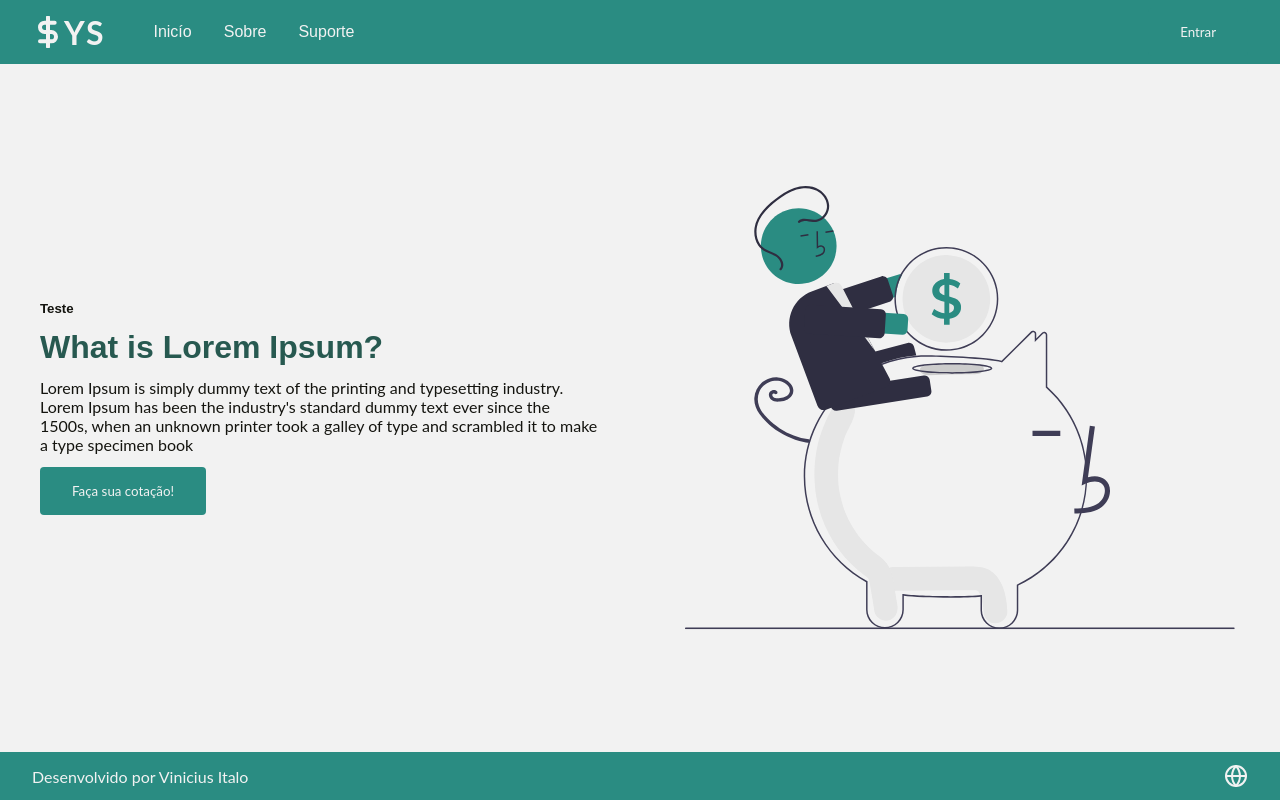
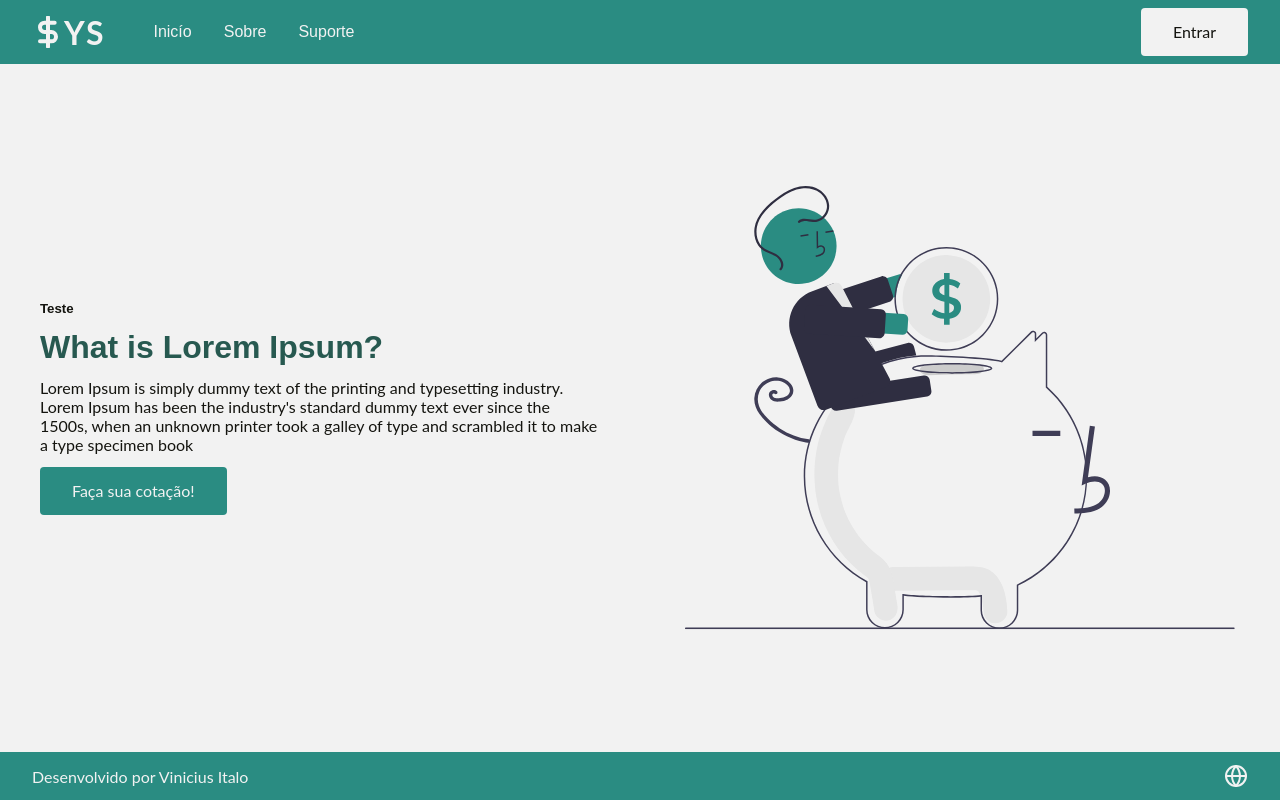
Before and after one commit to viniciusidacruz/SYS_Finance, a Next.js app: page / in a window 1280 px wide. Built offline with nearby package versions, Linux system fonts and the light colour scheme.

Commit message:
feat: finish component button

```diff
--- a/src/components/Button/index.tsx
+++ b/src/components/Button/index.tsx
@@ -2,9 +2,16 @@ import { IContentButtonProps } from "./types";
 
 import styles from "./styles.module.scss";
 
-export function ButtonComponent({ title, icon, ...rest }: IContentButtonProps) {
+export function ButtonComponent({
+  title,
+  icon,
+  color,
+  ...rest
+}: IContentButtonProps) {
+  const container = color === "primary" ? styles.primary : styles.light;
+
   return (
-    <button {...rest} className={styles.content}>
+    <button {...rest} className={container}>
       <span>{title}</span>
       {icon && <span>{icon}</span>}
     </button>
--- a/src/components/Button/styles.module.scss
+++ b/src/components/Button/styles.module.scss
@@ -1,17 +1,25 @@
-.content {
+.primary, .light {
   height: 3rem;
 
   padding: 0 2rem;
+  font-size: 1rem;
 
   border-radius: var(--br-default);
   border: none;
 
-  background-color: var(--green-300);
-  color: var(--shape);
-
   transition: filter 0.2s;
 
   &:hover {
-    filter: brightness(1.4);
+    filter: brightness(0.8);
   }
 }
+
+.primary {
+  background-color: var(--green-300);
+  color: var(--shape);
+}
+
+.light {
+  background-color: var(--shape);
+  color: var(--dark);
+}
--- a/src/components/Button/types.d.ts
+++ b/src/components/Button/types.d.ts
@@ -4,4 +4,5 @@ export interface IContentButtonProps
   extends ButtonHTMLAttributes<HTMLButtonElement> {
   title: string;
   icon?: ReactNode;
+  color: "primary" | "light";
 }
```
